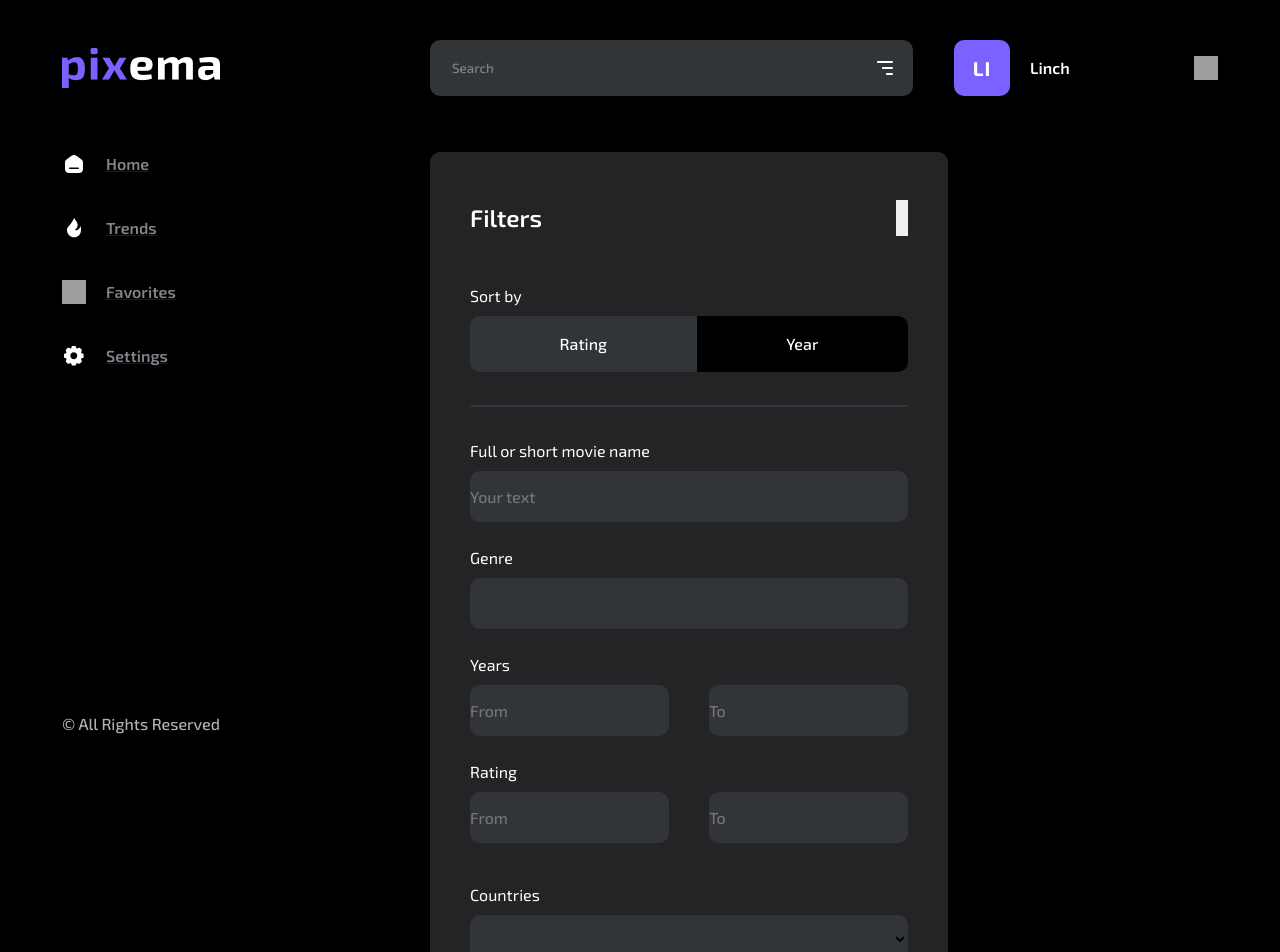
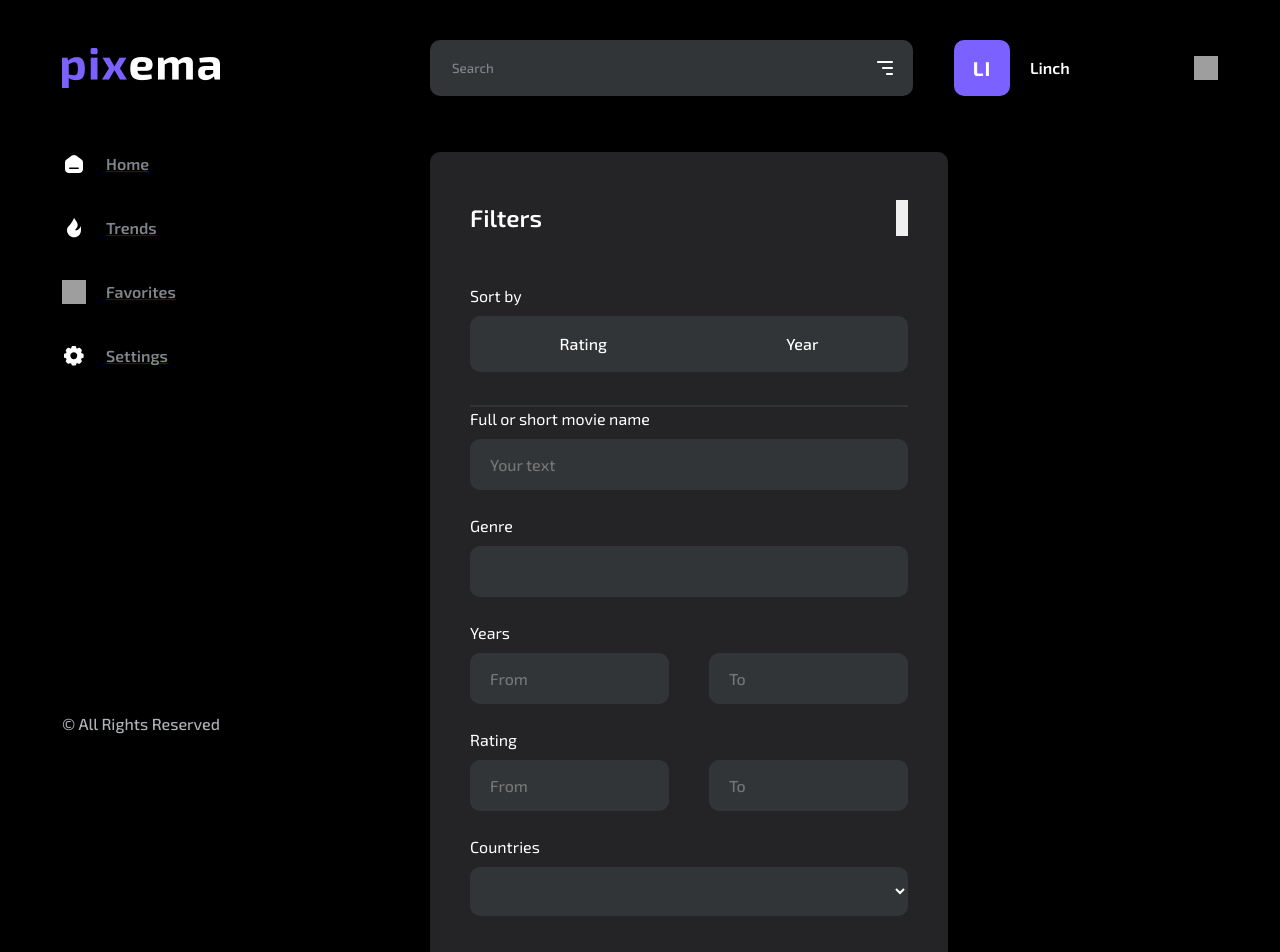
Before and after one commit to Linchit21/pixema_diplom, a React (Vite) app in the folder pixema/: page / in a window 1280 px wide. Shown: the top 952 px of the page. Built offline with nearby package versions, Linux system fonts and the light colour scheme; grey boxes are pictures that could not be loaded.

Commit message:
fix: SearchFilter

```diff
--- a/pixema/package.json
+++ b/pixema/package.json
@@ -14,6 +14,7 @@
     "axios": "^1.7.9",
     "react": "^18.3.1",
     "react-dom": "^18.3.1",
+    "react-hook-form": "^7.54.0",
     "react-redux": "^9.1.2",
     "react-router": "^7.0.2"
   },
--- a/pixema/src/components/SearchFilter/index.module.scss
+++ b/pixema/src/components/SearchFilter/index.module.scss
@@ -22,18 +22,22 @@
     margin-bottom: 32px;
   }
 
+  &__label {
+    margin-bottom: 8px;
+  }
+
   &__toggle {
-    //TODO:
     display: flex;
     margin-bottom: 33px;
 
     & input {
       display: none;
+
+      &:checked + label {
+        background-color: $black;
+        transition: ease-in-out 0.2s;
+      }
     }
-  }
-
-  &__label {
-    margin-bottom: 8px;
   }
 
   &__radiobutton {
@@ -50,7 +54,7 @@
 
     &_right {
       border-radius: 0 10px 10px 0;
-      background-color: $black;
+      background-color: $graphite;
     }
   }
 
@@ -67,25 +71,25 @@
 
   &__movie-name {
     & input {
-      padding: 16px 0;
+      padding: 16px 0 16px 20px;
       background-color: $graphite;
       border-radius: 10px;
       width: 100%;
+      color: $white;
       font-weight: 500;
       font-size: 16px;
-      text-align: start;
     }
   }
 
   &__years {
     & input {
-      padding: 16px 0;
+      padding: 16px 0 16px 20px;
       background-color: $graphite;
       border-radius: 10px;
       width: 199px;
+      color: $white;
       font-weight: 500;
       font-size: 16px;
-      text-align: start;
     }
 
     & div {
@@ -95,11 +99,10 @@
   }
 
   &__countries {
-    padding: 16px 0;
-
     & select {
       background-color: $graphite;
-      padding: 16px 0;
+      padding: 16px 20px;
+      color: $white;
       width: 100%;
       border-radius: 10px;
     }
--- a/pixema/src/components/SearchFilter/index.tsx
+++ b/pixema/src/components/SearchFilter/index.tsx
@@ -1,29 +1,56 @@
+import { useForm, SubmitHandler } from 'react-hook-form';
 import styles from './index.module.scss';
+import { useState } from 'react';
 
 export function SearchFilter() {
+  const {
+    register,
+    handleSubmit,
+    formState: { errors },
+  } = useForm();
+  const onSubmit = (data) => console.log(data);
+
   return (
     <div className={styles['search-filter']}>
       <div className={styles['search-filter__title']}>
         <div>Filters</div>
         <button type="button"></button>
       </div>
-      <form action="">
-        <div className={styles['search-filter__sort']}>
+
+      <form action="" onSubmit={handleSubmit(onSubmit)}>
+        <div className={styles['search-filter__selectedOption']}>
           <div className={styles['search-filter__label']}>Sort by</div>
+
           <div className={styles['search-filter__toggle']}>
-            <div
-              className={`${styles['search-filter__radiobutton']} ${styles['search-filter__radiobutton_left']} `}
+            <input
+              type="radio"
+              id="RATING"
+              name="search-name"
+              value="RATING"
+              {...register('order')}
+            />
+            <label
+              className={`${styles['search-filter__radiobutton']} ${styles['search-filter__radiobutton_left']}`}
+              htmlFor="RATING"
             >
-              <input type="radio" id="RATING" name="sort" />
               Rating
-            </div>
-            <div
-              className={`${styles['search-filter__radiobutton']} ${styles['search-filter__radiobutton_right']} `}
+            </label>
+
+            <input
+              type="radio"
+              id="YEAR"
+              name="search-name"
+              value="YEAR"
+              {...register('order')}
+            />
+            <label
+              className={`${styles['search-filter__radiobutton']} ${styles['search-filter__radiobutton_right']}`}
+              htmlFor="YEAR"
             >
-              <input type="radio" id="YEAR" name="sort" />
               Year
-            </div>
+            </label>
           </div>
+
           <div className={styles['search-filter__line']}></div>
         </div>
 
@@ -37,29 +64,70 @@ export function SearchFilter() {
               type="text"
               name="search-name"
               id=""
+              {...register('keyword')}
             />
           </div>
+
           <div className={styles['search-filter__movie-name']}>
             <div className={styles['search-filter__label']}>Genre</div>
-            <input placeholder="" type="text" name="search-name" id="" />
+            <input
+              placeholder=""
+              type="number"
+              name="search-name"
+              id=""
+              {...register('genres')}
+            />
           </div>
+
           <div className={styles['search-filter__years']}>
             <div className={styles['search-filter__label']}>Years</div>
             <div>
-              <input placeholder="From" type="text" name="search-name" id="" />
-              <input placeholder="To" type="text" name="search-name" id="" />
+              <input
+                placeholder="From"
+                type="number"
+                name="search-name"
+                id=""
+                {...register('yearFrom')}
+              />
+              <input
+                placeholder="To"
+                type="number"
+                name="search-name"
+                id=""
+                {...register('yearTo')}
+              />
             </div>
           </div>
+
           <div className={styles['search-filter__years']}>
             <div className={styles['search-filter__label']}>Rating</div>
             <div>
-              <input placeholder="From" type="text" name="search-name" id="" />
-              <input placeholder="To" type="text" name="search-name" id="" />
+              <input
+                placeholder="From"
+                type="number"
+                name="search-name"
+                id=""
+                {...register('ratingFrom')}
+              />
+              <input
+                placeholder="To"
+                type="number"
+                name="search-name"
+                id=""
+                {...register('ratingTo')}
+              />
             </div>
           </div>
+
           <div className={styles['search-filter__countries']}>
             <div className={styles['search-filter__label']}>Countries</div>
-            <select name="" id=""></select>
+            <select name="" id="">
+              <option value=""></option>
+              <option value="">1</option>
+              <option value="">2</option>
+              <option value="">3</option>
+              <option value="">4</option>
+            </select>
           </div>
         </div>
 
@@ -72,7 +140,7 @@ export function SearchFilter() {
           </button>
           <button
             className={`${styles['search-filter__button']} ${styles['search-filter__button-submit']} `}
-            type="button"
+            type="submit"
           >
             Show results
           </button>
--- a/pixema/src/styles/global/reset.scss
+++ b/pixema/src/styles/global/reset.scss
@@ -135,6 +135,18 @@ button {
   border: 0;
 }
 
+input[type='number'] {
+  -webkit-appearance: none; /* Убирает стили для Chrome, Safari, Edge */
+  -moz-appearance: textfield; /* Убирает стили для Firefox */
+  appearance: none; /* Универсальный сброс */
+}
+
+input[type='number']::-webkit-inner-spin-button,
+input[type='number']::-webkit-outer-spin-button {
+  -webkit-appearance: none; /* Убирает спиннеры для Chrome, Safari, Edge */
+  margin: 0; /* Сбрасывает отступы */
+}
+
 select {
   outline: 0;
 
```
Also changed, not shown: 1 other file (tests, documents, lock files or other folders).
